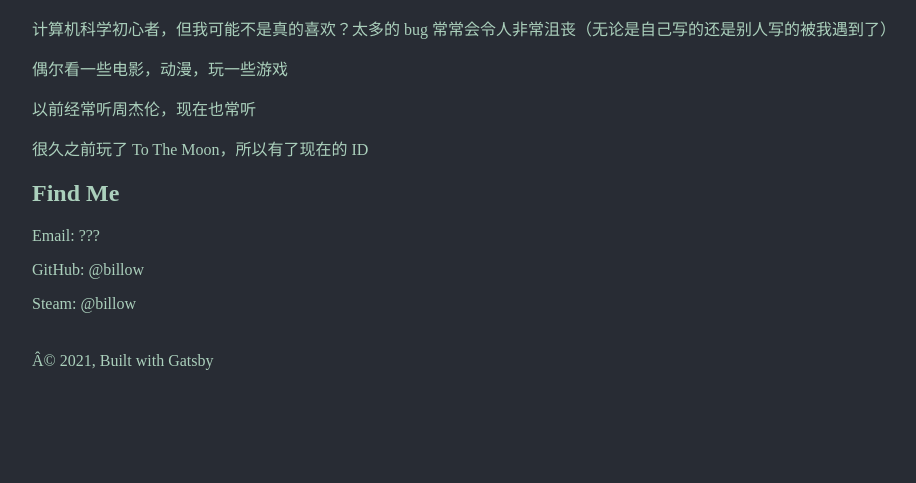
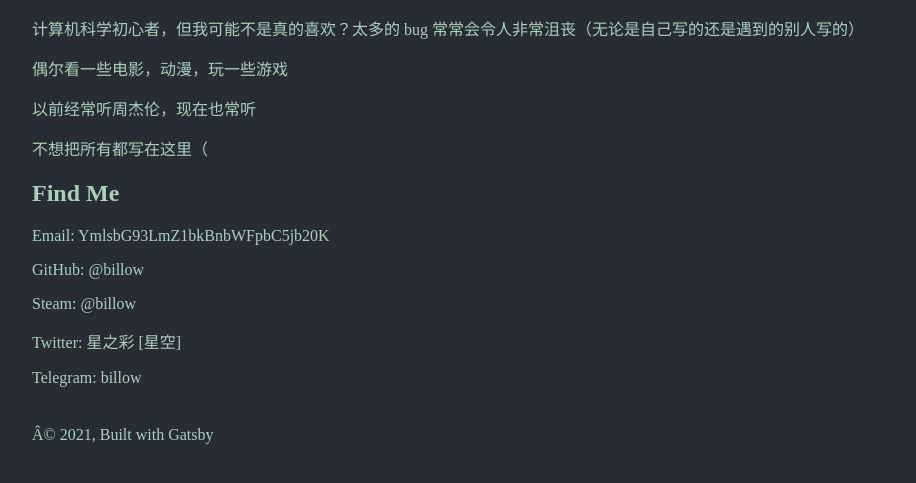
Before and after one commit to be-low/be-low.github.io, a Gatsby site: page /about-me in a window 1280 px wide. Shown: the part 137-620 px from the top of the page, without its empty margins (128-1044 px from the left). Built offline with nearby package versions, Linux system fonts and the light colour scheme; Gatsby itself is replaced by a stand-in of ours.

Commit message:
Oh about me

```diff
--- a/src/pages/about-me.jsx
+++ b/src/pages/about-me.jsx
@@ -11,21 +11,23 @@ export default function AboutMePage() {
         <h2>About Me</h2>
         <p>
           计算机科学初心者，但我可能不是真的喜欢？太多的 bug
-          常常会令人非常沮丧（无论是自己写的还是别人写的被我遇到了）
+          常常会令人非常沮丧（无论是自己写的还是遇到的别人写的）
         </p>
         <p>偶尔看一些电影，动漫，玩一些游戏</p>
         <p>以前经常听周杰伦，现在也常听</p>
-        <p>很久之前玩了 To The Moon，所以有了现在的 ID</p>
+        <p>不想把所有都写在这里（</p>
       </div>
       <div>
         <h2>Find Me</h2>
-        <p>Email: ???</p>
+        <p>Email: YmlsbG93LmZ1bkBnbWFpbC5jb20K</p>
         <p className="media">
           GitHub: <a href="https://github.com/imbillow">@billow</a>
         </p>
         <p>
           Steam: <a href="https://steamcommunity.com/id/__billow__/">@billow</a>
         </p>
+        <p>Twitter: <a href="https://twitter.com/o_o0_1">星之彩 [星空]</a></p>
+        <p>Telegram: <a href="https://t.me/imbillow">billow</a></p>
       </div>
     </Layout>
   )
```
